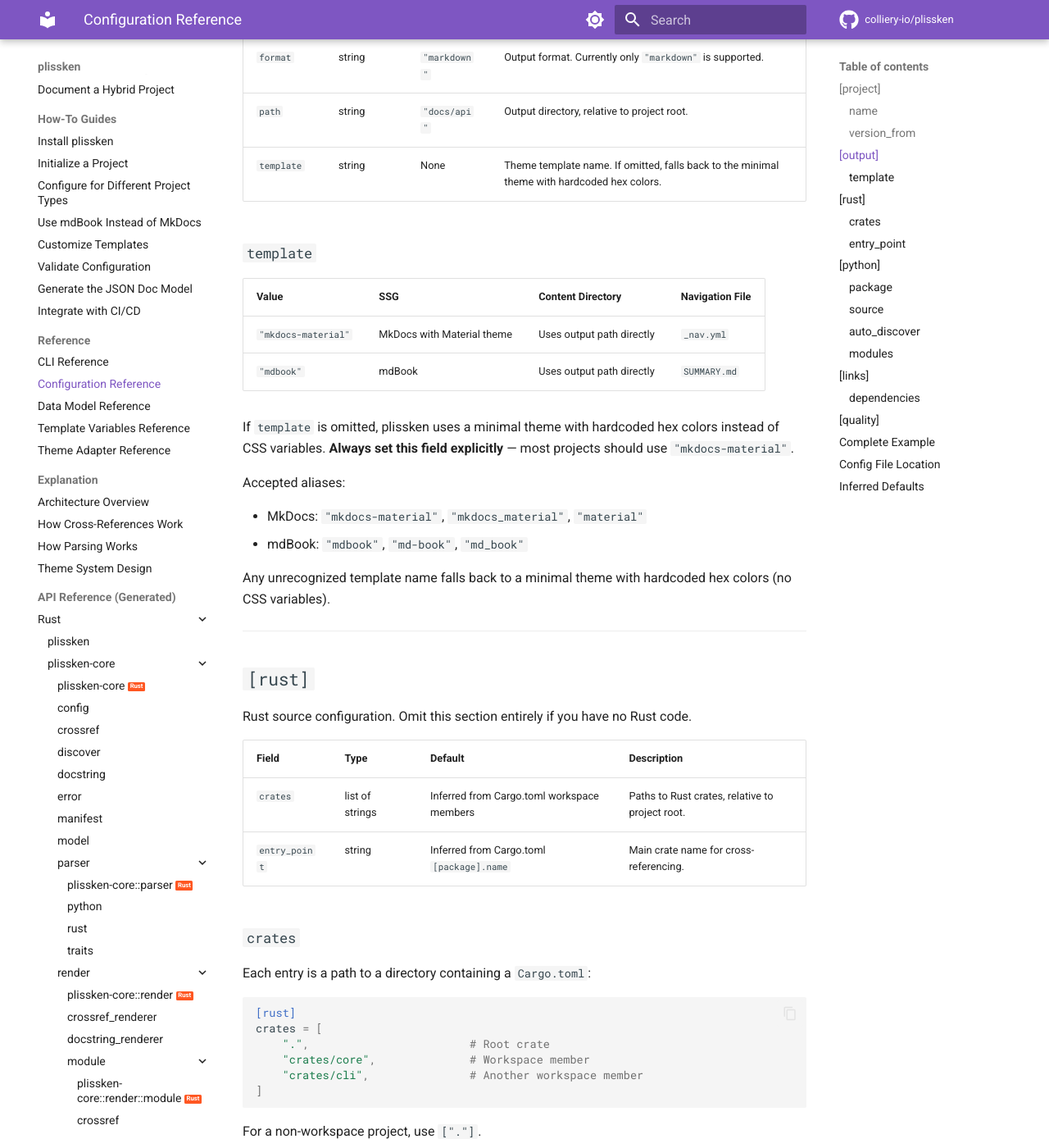
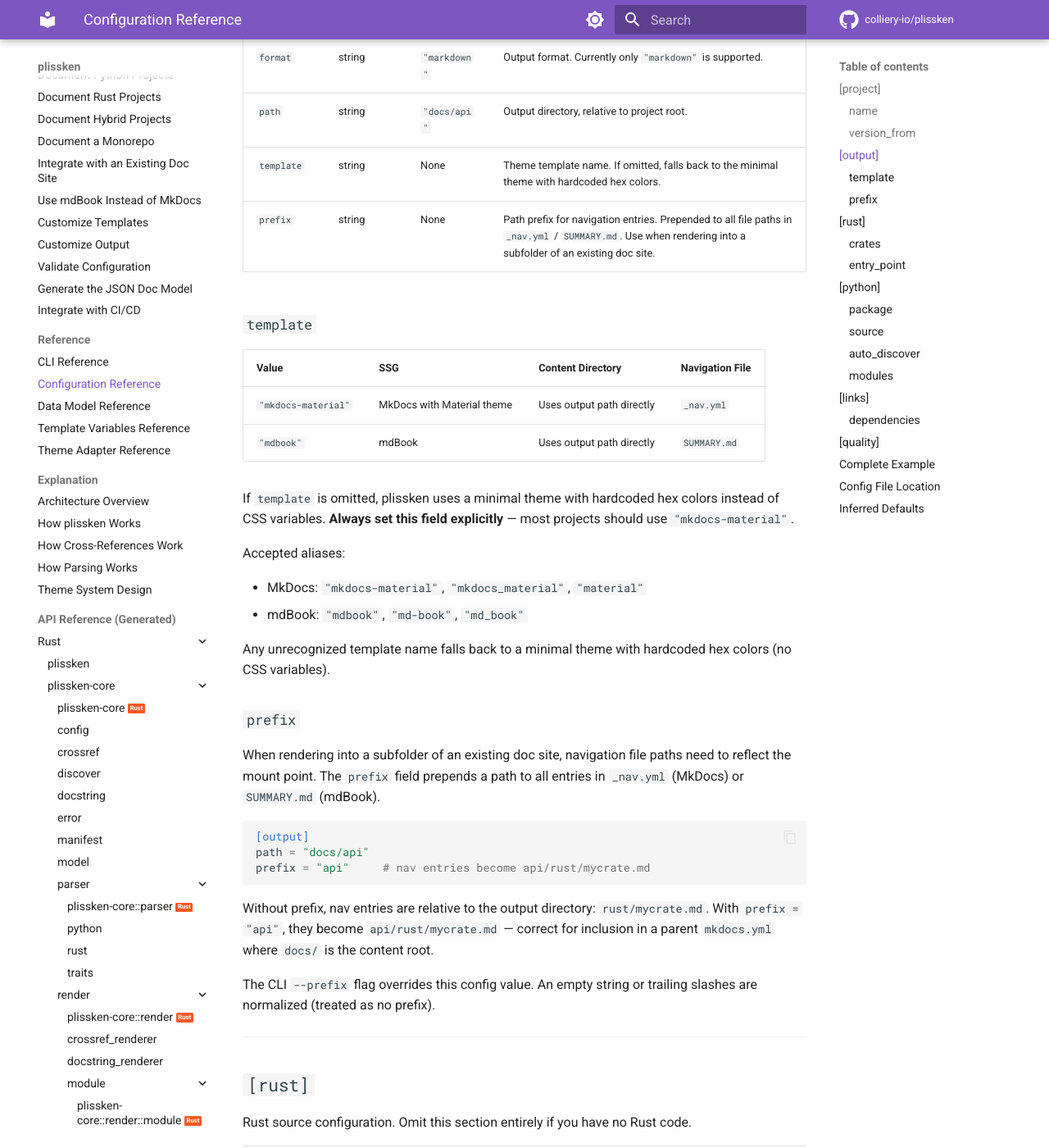
Before and after one commit to colliery-io/plissken, an MkDocs documentation site: the page built from docs/reference/configuration.md, in a window 1280 px wide and 1400 px high, scrolled down 1144 px. Shown: the whole window at 82% size. Built offline with MkDocs 1.6.1 and Material for MkDocs 9.7.7, drawn with Linux system fonts in a browser that asks for light colours; comment, search, counter and statistics services are not loaded; some of the changed text lies outside the part shown.

Commit message:
docs: Diataxis reorganization — fix misclassifications, add prefix docs, new how-to guides
Diataxis compliance review and full reorganization:

P0 — Reference updates:
- Add --prefix flag to reference/cli.md render command options
- Add output.prefix field to reference/configuration.md with docs and example
- Add cross-link from python.modules config to cross-references explanation

P1 — New how-to guides:
- how-to/integrate-with-existing-docs.md — prefix-based site integration
- how-to/document-monorepo.md — multi-crate workspace documentation

P2 — File reorganization (Diataxis compliance):
- guide/overview.md → explanation/plissken-overview.md (was explanation, not guide)
- guide/python.md → how-to/document-python-projects.md (task-oriented)
- guide/rust.md → how-to/document-rust-projects.md (task-oriented)
- guide/hybrid.md → how-to/document-hybrid-projects.md (task-oriented)
- guide/customization.md → how-to/customize-output.md (task-oriented)
- getting-started/installation.md → how-to/install-plissken.md (task-oriented)
- getting-started/configuration.md → how-to/configure-plissken.md (task-oriented)
- getting-started/quickstart.md → tutorials/quickstart.md (true tutorial)
- Removed guide/ and getting-started/ directories (empty after moves)

P3 — Cross-linking:
- Config reference links to cross-references explanation for module synthesis
- Fixed broken links in quickstart.md after file moves
- Updated mkdocs.yml nav to reflect all moves and additions

mkdocs build clean, all tests pass.

````diff
--- a/docs/reference/configuration.md
+++ b/docs/reference/configuration.md
@@ -37,6 +37,7 @@
 | `format` | string | `"markdown"` | Output format. Currently only `"markdown"` is supported. |
 | `path` | string | `"docs/api"` | Output directory, relative to project root. |
 | `template` | string | None | Theme template name. If omitted, falls back to the minimal theme with hardcoded hex colors. |
+| `prefix` | string | None | Path prefix for navigation entries. Prepended to all file paths in `_nav.yml` / `SUMMARY.md`. Use when rendering into a subfolder of an existing doc site. |
 
 ### `template`
 
@@ -56,6 +57,26 @@
 
 Any unrecognized template name falls back to a minimal theme with hardcoded
 hex colors (no CSS variables).
+
+### `prefix`
+
+When rendering into a subfolder of an existing doc site, navigation file paths
+need to reflect the mount point. The `prefix` field prepends a path to all
+entries in `_nav.yml` (MkDocs) or `SUMMARY.md` (mdBook).
+
+```toml
+[output]
+path = "docs/api"
+prefix = "api"     # nav entries become api/rust/mycrate.md
+```
+
+Without prefix, nav entries are relative to the output directory:
+`rust/mycrate.md`. With `prefix = "api"`, they become `api/rust/mycrate.md` —
+correct for inclusion in a parent `mkdocs.yml` where `docs/` is the content
+root.
+
+The CLI `--prefix` flag overrides this config value. An empty string or
+trailing slashes are normalized (treated as no prefix).
 
 ---
 
@@ -157,6 +178,11 @@
 
 Explicit modules override auto-discovered modules with the same name.
 
+When a module is marked as `"pyo3"` but has no corresponding Python source
+file, plissken synthesizes a Python module from the Rust PyO3 bindings. See
+[How Cross-References Work](../explanation/cross-references.md) for details on
+the synthesis algorithm and heuristic source type detection.
+
 ---
 
 ## `[links]`
@@ -204,6 +230,7 @@
 format = "markdown"
 path = "docs/api"
 template = "mkdocs-material"
+prefix = "api"
 
 [rust]
 crates = ["crates/core", "crates/bindings"]
--- a/mkdocs.yml
+++ b/mkdocs.yml
@@ -66,15 +66,24 @@
 nav:
   - Home: index.md
   - Tutorials:
+    - Quickstart: tutorials/quickstart.md
     - Document a Python Project: tutorials/python-project.md
     - Document a Rust Project: tutorials/rust-project.md
     - Document a Hybrid Project: tutorials/hybrid-project.md
   - How-To Guides:
     - Install plissken: how-to/install.md
+    - Install (Detailed): how-to/install-plissken.md
+    - Configure plissken: how-to/configure-plissken.md
     - Initialize a Project: how-to/initialize-project.md
     - Configure for Different Project Types: how-to/configure-project-types.md
+    - Document Python Projects: how-to/document-python-projects.md
+    - Document Rust Projects: how-to/document-rust-projects.md
+    - Document Hybrid Projects: how-to/document-hybrid-projects.md
+    - Document a Monorepo: how-to/document-monorepo.md
+    - Integrate with an Existing Doc Site: how-to/integrate-with-existing-docs.md
     - Use mdBook Instead of MkDocs: how-to/use-mdbook.md
     - Customize Templates: how-to/customize-templates.md
+    - Customize Output: how-to/customize-output.md
     - Validate Configuration: how-to/validate-configuration.md
     - Generate the JSON Doc Model: how-to/generate-json-model.md
     - Integrate with CI/CD: how-to/ci-integration.md
@@ -86,6 +95,7 @@
     - Theme Adapter Reference: reference/theme-adapters.md
   - Explanation:
     - Architecture Overview: explanation/architecture.md
+    - How plissken Works: explanation/plissken-overview.md
     - How Cross-References Work: explanation/cross-references.md
     - How Parsing Works: explanation/parsing.md
     - Theme System Design: explanation/theme-system.md
````
Also changed, not shown: docs/how-to/document-monorepo.md (added, +128 -0 lines), docs/how-to/integrate-with-existing-docs.md (added, +130 -0 lines), docs/reference/cli.md (+1 -0 lines), docs/tutorials/quickstart.md (renamed from docs/getting-started/quickstart.md, +4 -4 lines), docs/explanation/plissken-overview.md (renamed from docs/guide/overview.md), docs/how-to/configure-plissken.md (renamed from docs/getting-started/configuration.md), docs/how-to/customize-output.md (renamed from docs/guide/customization.md), docs/how-to/document-hybrid-projects.md (renamed from docs/guide/hybrid.md), docs/how-to/document-python-projects.md (renamed from docs/guide/python.md), docs/how-to/document-rust-projects.md (renamed from docs/guide/rust.md), docs/how-to/install-plissken.md (renamed from docs/getting-started/installation.md).
